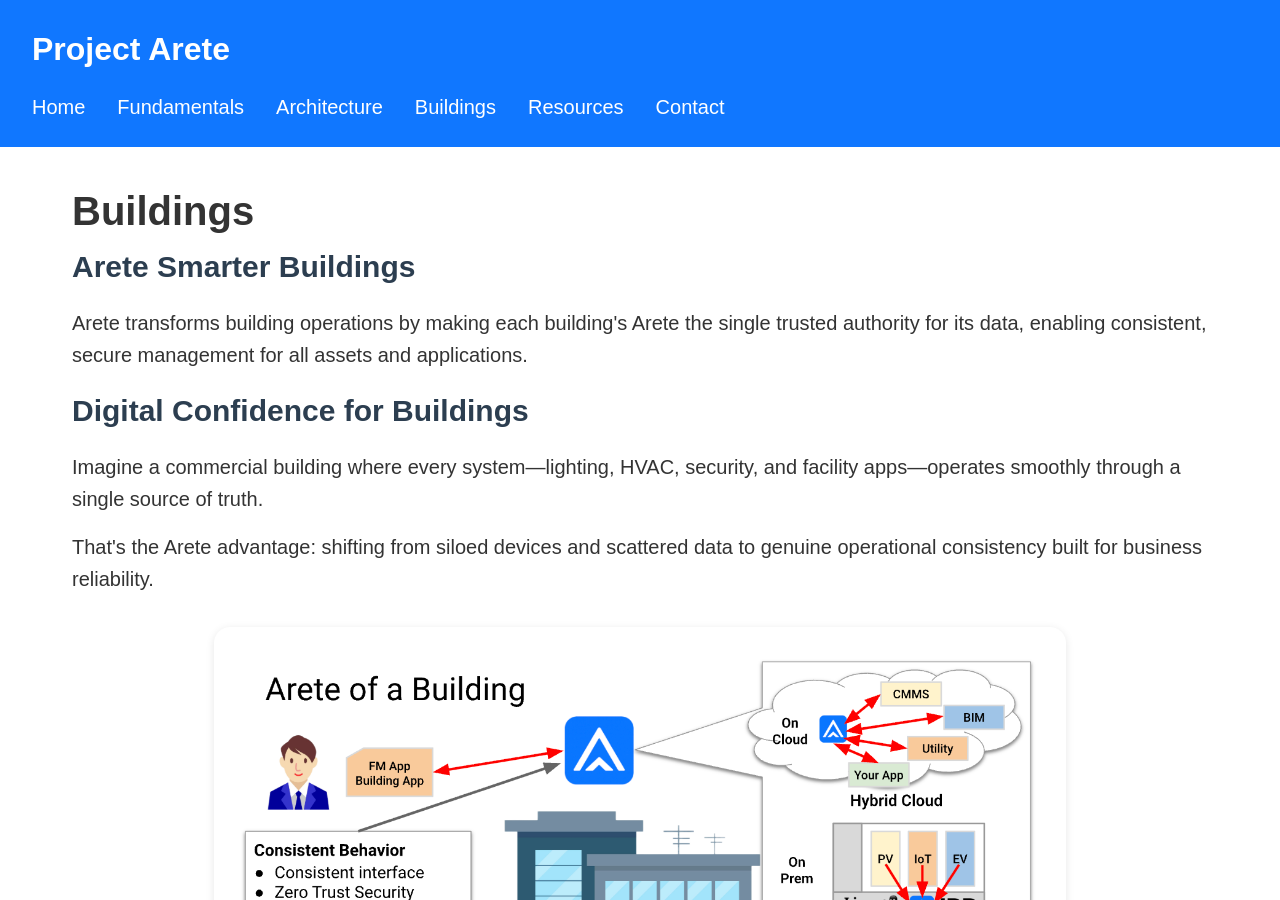
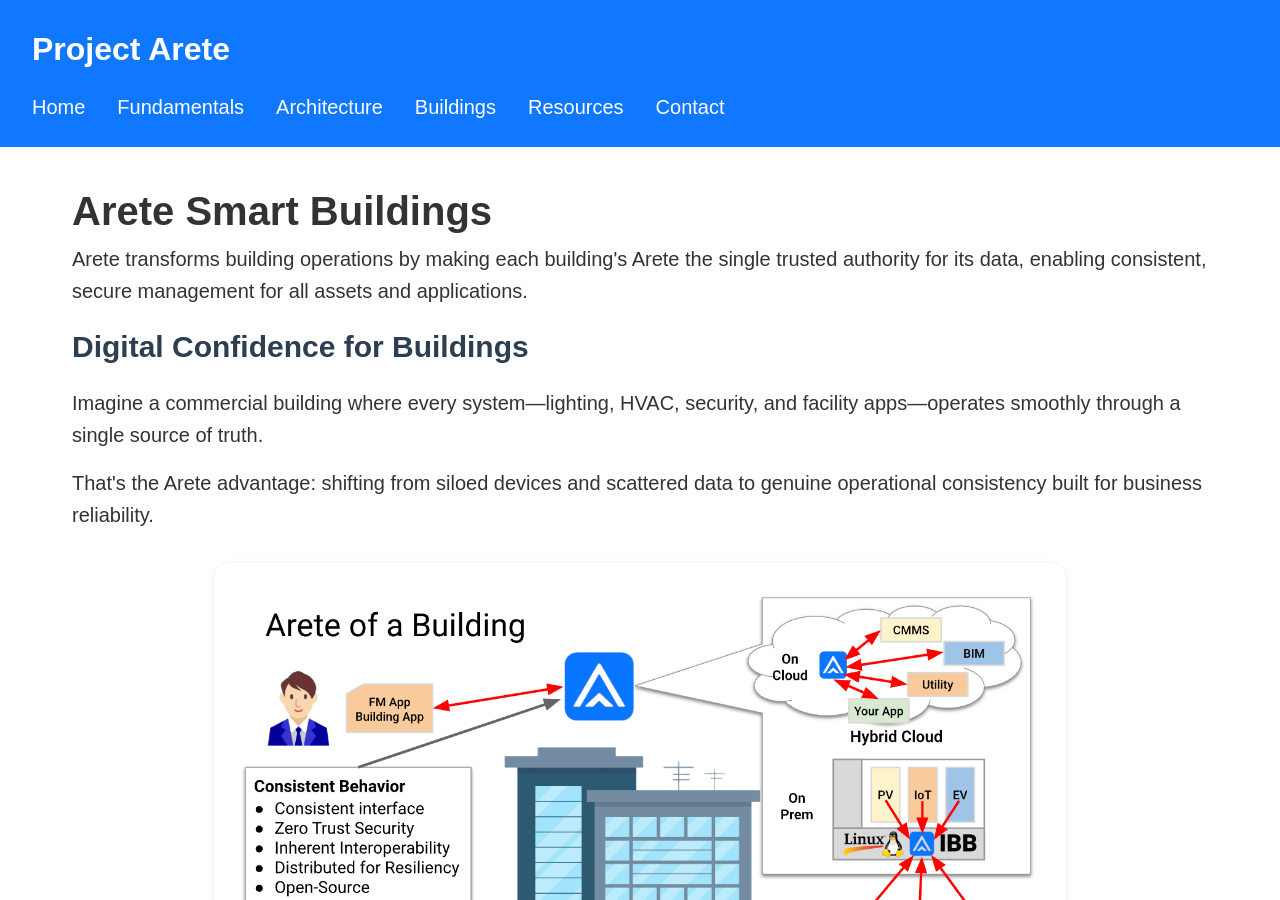
Before and after one commit to project-arete/website, a Jekyll site: the page buildings.html, which Jekyll copies as it is, in a window 1280 px wide and 900 px high. Built offline with Jekyll 4.4.1, drawn with Linux system fonts in a browser that asks for light colours.

Commit message:
Update buildings.html

```diff
--- a/buildings.html
+++ b/buildings.html
@@ -21,10 +21,9 @@
     </header>
 
     <main>
-        <h1>Buildings</h1>
+        <h1>Arete Smart Buildings</h1>
 
         <section>
-            <h2>Arete Smarter Buildings</h2>
             <p>Arete transforms building operations by making each building's Arete the single trusted authority for its data, enabling consistent, secure management for all assets and applications.</p>
         </section>
 
```
